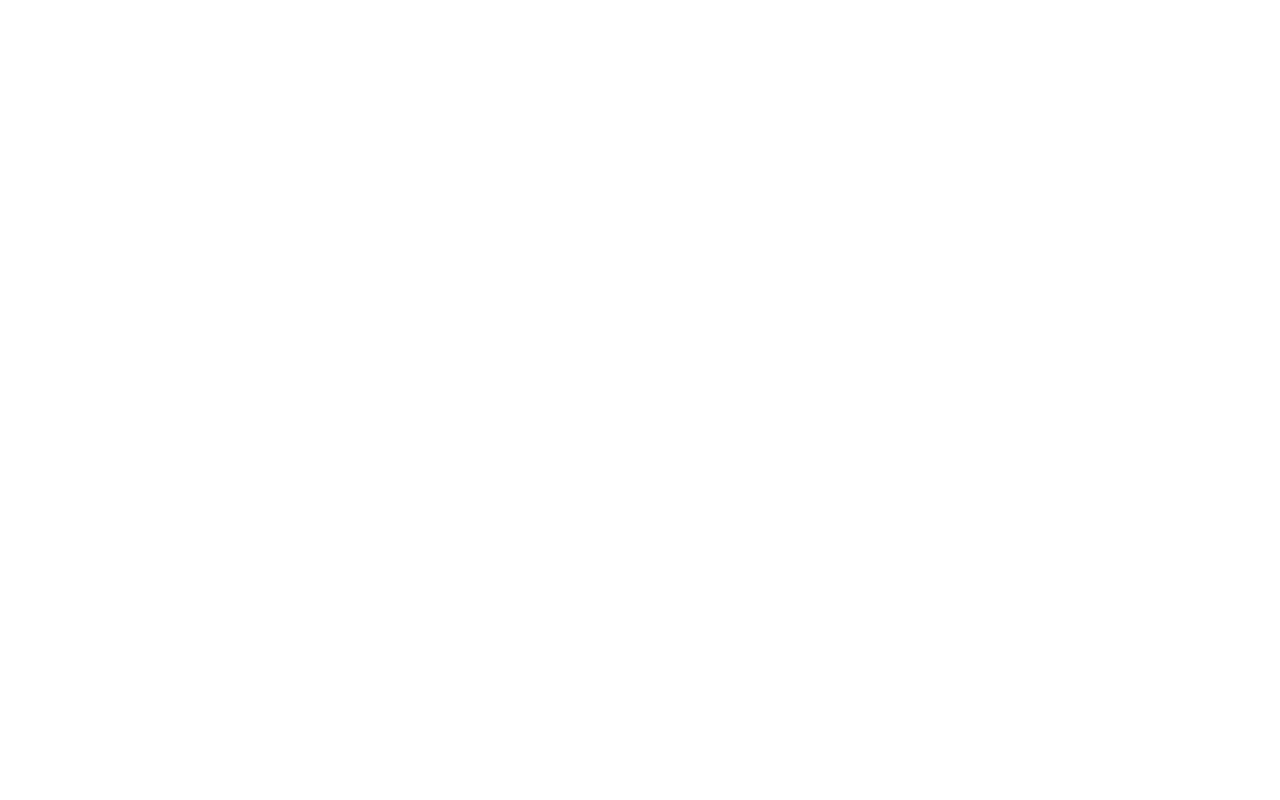
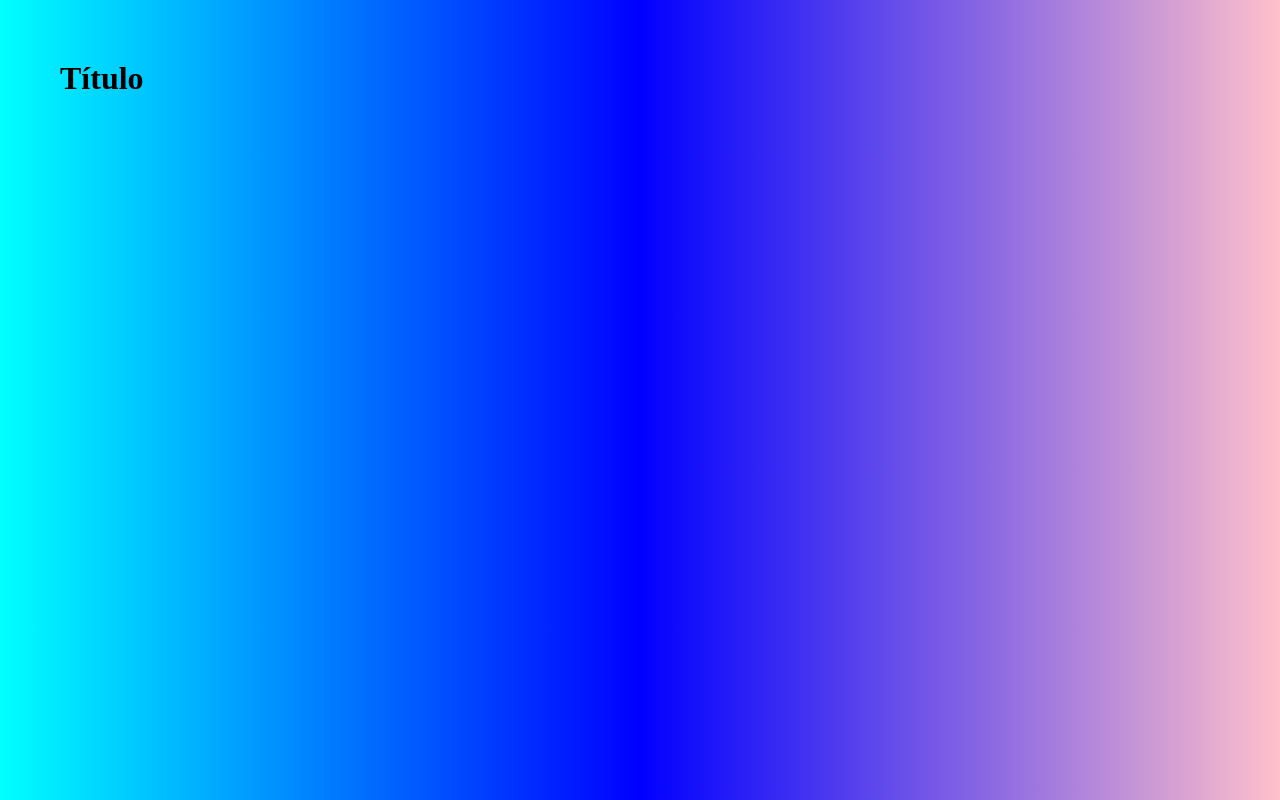
Before and after one commit to guilhermederosa/Projetofront1ESPG, a plain HTML site: page index.html in a window 1280 px wide. Drawn offline with Linux system fonts and the light colour scheme.

Commit message:
style: Estilizando o body

```diff
--- a/index.html
+++ b/index.html
@@ -8,6 +8,7 @@
     <title>Projeto2</title>
 </head>
 <body>
+    <h1>Título</h1>
 
 </body>
 </html>
--- a/src/css/estilo.css
+++ b/src/css/estilo.css
@@ -0,0 +1,7 @@
+*{
+    margin:0;
+    padding:20px;
+}
+body{
+    background-image:linear-gradient(to right, aqua,blue,pink);
+}
```
